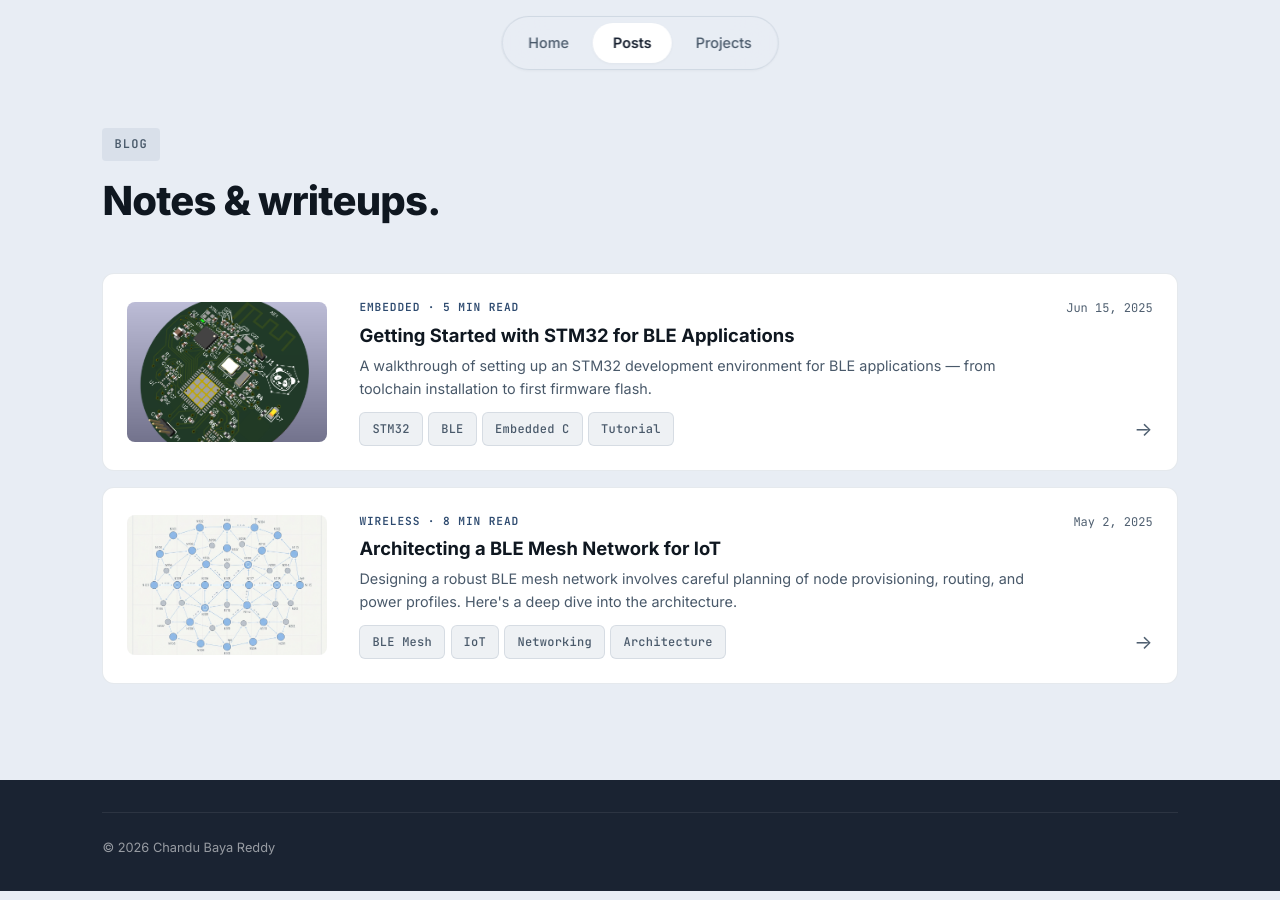
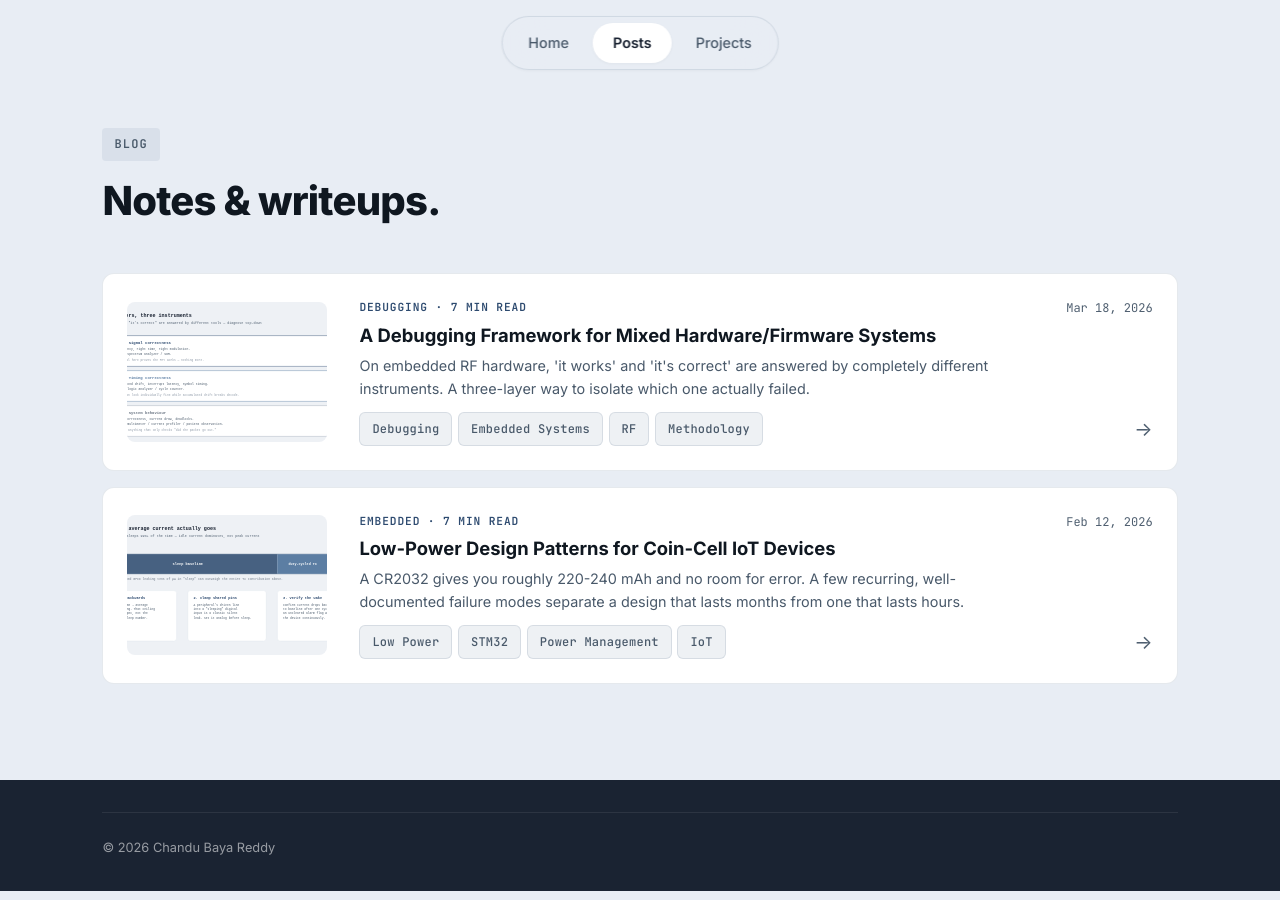
Before and after one commit to Chandubreddy819/Portfolio, a Jekyll site: the page built from posts.html, in a window 1280 px wide. Built offline with Jekyll 4.4.1, drawn with Linux system fonts in a browser that asks for light colours; some web fonts are replaced; some of the changed lines change nothing that is shown.

Commit message:
Replace placeholder blog posts with real, cited technical writeups
The two existing posts were AI-generated stock photos and content that
didn't reflect any real work - a "BLE mesh network" post for a project
that doesn't use mesh at all, and a generic stock photo of a breadboard
for an STM32 setup post with no real substance.

Replaced both with original technical writeups grounded in real,
documented engineering practice and cited against primary sources:

- "Low-Power Design Patterns for Coin-Cell IoT Devices": CR2032 budget
  math (cited against Energizer/Maxell datasheets), the GPIO
  analog-mode leakage pattern (cited against ST's AN4899), and the
  RTC alarm-flag clearing gotcha on STM32F1 parts (cited against ST
  Community reports).
- "A Debugging Framework for Mixed Hardware/Firmware Systems": a
  three-layer methodology (signal / timing / system-behaviour)
  for isolating RF hardware failures, citing the DWT cycle-counter
  mechanism (ARM CoreSight TRM) and established layered-debugging
  practice.

Both posts get their own hand-built SVG header graphics matching the
site's design tokens, replacing the stock images. Also fixed the
resulting accessibility findings: inline post-body links now get an
underline (axe's link-in-text-block contrast check), and post card
titles moved from h3 to h2 to keep heading order sequential after the
page's single h1. Both new post pages score 100/100/100/100 on
Lighthouse (accessibility/best-practices/SEO/agentic-browsing).

```diff
--- a/_posts/2025-05-02-ble-mesh-network-architecture.md
+++ /dev/null
@@ -1,20 +0,0 @@
----
-id: ble-mesh-network-architecture
-title: "Architecting a BLE Mesh Network for IoT"
-category: "WIRELESS"
-image: "assets/post_images/ble_network.png"
-read_time: "8 min read"
-summary: "Designing a robust BLE mesh network involves careful planning of node provisioning, routing, and power profiles. Here's a deep dive into the architecture."
-tags: ["BLE Mesh", "IoT", "Networking", "Architecture"]
----
-## Introduction to BLE Mesh
-
-Unlike traditional Bluetooth which is strictly point-to-point or star topology, BLE Mesh enables many-to-many communications. This is critical for large-scale IoT deployments like smart buildings or industrial automation.
-
-## Node Types
-
-Understanding the different node types is key: Relay nodes extend the range, Proxy nodes allow smartphones to connect to the mesh, and Low Power nodes sleep most of the time while their Friend nodes cache messages for them.
-
-## Security and Provisioning
-
-Security is mandatory in BLE Mesh. Devices must be securely provisioned into the network using a 256-bit elliptic curve Diffie-Hellman key exchange. Network keys and application keys provide separation of concerns.
--- a/_posts/2025-06-15-getting-started-with-stm32.md
+++ /dev/null
@@ -1,20 +0,0 @@
----
-id: getting-started-with-stm32
-title: "Getting Started with STM32 for BLE Applications"
-category: "EMBEDDED"
-image: "assets/project_images/BLE_Mioty.png"
-read_time: "5 min read"
-summary: "A walkthrough of setting up an STM32 development environment for BLE applications — from toolchain installation to first firmware flash."
-tags: ["STM32", "BLE", "Embedded C", "Tutorial"]
----
-## Why STM32?
-
-When it comes to embedded BLE applications, the STM32 family offers an excellent balance of power efficiency, peripheral richness, and tooling support. In this post, I'll walk through my setup for the BLE + mioty localization tag project.
-
-## Development Environment
-
-I use STM32CubeIDE for project configuration and code generation, combined with VS Code for actual editing. The STM32CubeMX tool handles peripheral initialization, clock configuration, and middleware setup. For flashing and debugging, I use an ST-Link V2 programmer with OpenOCD.
-
-## Key Takeaways
-
-Start with the HAL libraries for prototyping, then optimize critical paths with direct register access. Always configure your clock tree for the lowest power consumption that meets your timing requirements. Use the power consumption calculator in CubeMX to estimate battery life early.
--- /dev/null
+++ b/_posts/2026-02-12-low-power-patterns-coin-cell-iot.md
@@ -0,0 +1,37 @@
+---
+id: low-power-patterns-coin-cell-iot
+title: "Low-Power Design Patterns for Coin-Cell IoT Devices"
+category: "EMBEDDED"
+image: "assets/post_images/sleep_current_budget.svg"
+read_time: "7 min read"
+summary: "A CR2032 gives you roughly 220-240 mAh and no room for error. A few recurring, well-documented failure modes separate a design that lasts months from one that lasts hours."
+tags: ["Low Power", "STM32", "Power Management", "IoT"]
+---
+A CR2032 coin cell holds roughly 220–240 mAh depending on manufacturer and discharge rate — Energizer rates its cell at 235 mAh to a 2.0 V end-point under a 15 kΩ load, Maxell specifies 220 mAh ([Energizer datasheet](https://data.energizer.com/pdfs/cr2032.pdf), [Maxell datasheet](https://cdn-shop.adafruit.com/datasheets/maxell_cr2032_datasheet.pdf)). That sounds generous until you do the arithmetic: pull even 1 mA continuously and the cell is dead in under two weeks. Any coin-cell device meant to last months rather than days lives or dies by its *sleep* current, not its peak current — and a handful of specific, well-documented failure modes keep showing up in low-power STM32 designs. Below are the four that matter most, each with the underlying mechanism.
+
+## Sleep current is a budget, not a target
+
+The instinct is to optimize the expensive stuff — radio transmit power, clock speed, active-mode current. But if a device sleeps 99%+ of the time, idle current dominates the average almost entirely. A radio pulling several mA for a 15 ms burst every 10 seconds contributes only a tiny duty-cycled sliver to the average; a sleep state leaking an extra 50 µA runs continuously and can dwarf it. Budget backwards from the target lifetime, convert it into an average-current ceiling, and treat that ceiling as the real spec — not a datasheet's headline "deep sleep" figure, which rarely accounts for what the rest of the board is doing.
+
+## Peripherals don't stop existing when they sleep
+
+The least obvious leak isn't in the microcontroller itself — it's in how the MCU's own GPIOs interact with a peripheral that's still electrically alive. Many radios and sensors keep a status or interrupt line actively driven even in their own low-power state. If the corresponding MCU pin is still configured as a digital input during sleep, that constant external drive burns current through the input buffer for as long as both sides hold their state — silently, continuously, and invisible to anything short of directly measuring supply current.
+
+ST's own AN4899 application note on GPIO configuration for low-power STM32 designs addresses exactly this: unused or externally-driven pins should be moved to Analog mode before entering a low-power state, since that electrically disconnects the digital input buffer that would otherwise leak ([AN4899](https://www.st.com/resource/en/application_note/an4899-stm32-microcontroller-gpio-configuration-for-hardware-settings-and-lowpower-consumption-stmicroelectronics.pdf)). It's worth noting a subtlety the note calls out directly: setting a pin to Analog mode doesn't by itself close the analog switch — the switch is controlled by whether an analog peripheral is enabled on that pin — but it does disconnect the Schmitt-trigger input buffer that's the actual source of the leakage current in this scenario. On a board where a radio's `BUSY`/interrupt line stays driven through sleep, that reconfiguration is frequently the single biggest lever left once the obvious optimizations are exhausted.
+
+## Don't trust a wake source until you've watched it wake twice
+
+Real-time clock alarms are a common wake source for periodic duty-cycling, and they have a specific, documented failure mode on STM32F1 parts: if the alarm flag isn't cleared correctly, the RTC re-triggers immediately and the device never actually sleeps for the configured interval. This isn't a hypothetical — ST's own community forum has multiple threads describing exactly this on the F1 family, including cases where the alarm flag isn't preserved correctly across reset, and where the standard HAL clear macro needs to be paired with an explicit NVIC pending-interrupt clear to actually take effect ([STM32F103 ALRF flag discussion](https://community.st.com/t5/stm32-mcus-embedded-software/stm32f103-multiple-wakeup-sources-detection-unable-to-read-rtc/td-p/593098)). The practical takeaway: don't assume a wake source is configured correctly because the device woke up once. Trigger a wake cycle, confirm current drops back to baseline and *stays* there until the next scheduled wake, and if it doesn't, be prepared to bypass the HAL abstraction and clear the flag with a direct register write.
+
+## Waking a sleeping peripheral takes a real handshake, not a delay
+
+Radios and sensors with their own sleep states typically need an explicit wake sequence — a chip-select pulse held for a minimum duration, a dummy SPI transaction, a status pin polled until it settles — before they're ready to accept commands again. It's tempting to paper over this with a fixed delay, but a delay that's occasionally too short leaves the MCU talking to a peripheral that isn't listening yet, which tends to surface as an intermittent hang rather than a clean, reproducible failure. Wait on the actual readiness signal the datasheet defines, not a guessed number of milliseconds.
+
+## Measuring instead of assuming
+
+Every failure mode above is invisible from a purely functional test — the radio still transmits correctly, the sensor still reads correctly, the logic is still correct. They only become visible once current is measured directly instead of behavior alone being observed. For anything meant to run for months on a coin cell, current measurement isn't a final verification step — it needs to be part of the same debug loop as functional testing, from the first time the device goes to sleep.
+
+### Further reading
+- [AN4899 — STM32 GPIO configuration for hardware settings and low-power consumption (ST)](https://www.st.com/resource/en/application_note/an4899-stm32-microcontroller-gpio-configuration-for-hardware-settings-and-lowpower-consumption-stmicroelectronics.pdf)
+- [Energizer CR2032 datasheet](https://data.energizer.com/pdfs/cr2032.pdf)
+- [STM32F103 RTC ALRF flag / wake-source discussion (ST Community)](https://community.st.com/t5/stm32-mcus-embedded-software/stm32f103-multiple-wakeup-sources-detection-unable-to-read-rtc/td-p/593098)
--- /dev/null
+++ b/_posts/2026-03-18-debugging-mixed-hw-fw-systems.md
@@ -0,0 +1,38 @@
+---
+id: debugging-mixed-hw-fw-systems
+title: "A Debugging Framework for Mixed Hardware/Firmware Systems"
+category: "DEBUGGING"
+image: "assets/post_images/three-layer-debug.svg"
+read_time: "7 min read"
+summary: "On embedded RF hardware, 'it works' and 'it's correct' are answered by completely different instruments. A three-layer way to isolate which one actually failed."
+tags: ["Debugging", "Embedded Systems", "RF", "Methodology"]
+---
+Debugging a piece of embedded hardware that talks over RF is unusually easy to get wrong-footed on, because the obvious question — "is it working?" — has no single instrument that answers it. A radio can be transmitting a well-formed packet, on the correct frequency, at the correct time, and the device can still fail its actual job because of something a spectrum analyzer will never show. The standard embedded-debugging literature converges on a systematic reproduce → isolate → identify → fix → verify loop over random probing ([layered debugging strategy for embedded firmware](https://eajournals.org/ejcsit/wp-content/uploads/sites/21/2025/06/Best-Practices-2.pdf)); the layer that's easy to skip in *isolate* is picking the right instrument for the right kind of failure. Over a few RF-hardware bring-ups now, three layers and three instruments have covered nearly every failure I've hit.
+
+## Layer 1: is the signal correct?
+
+This is the layer most people check first, because it's the most visible: right frequency, right time, right modulation. A spectrum analyzer or SDR answers this directly. If a device is silent, transmitting garbage, or hopping frequencies incorrectly, that's a Layer 1 problem, and dedicated wireless-debugging tooling — protocol analyzers, spectrum analyzers, RF performance testers — is built specifically to answer it quickly ([RF/wireless debugging tool overview](https://cranesvarsity.com/how-to-debug-embedded-systems-tools-and-techniques-for-firmware-developers/)).
+
+The trap is stopping here. A clean, correctly-shaped signal proves the physical layer works. It says nothing about whether the system built on top of it actually works.
+
+## Layer 2: is the timing correct?
+
+The next layer needs a different instrument — a logic analyzer, or a cycle-accurate timer on the MCU itself. On ARM Cortex-M3/M4 parts, the Data Watchpoint and Trace (DWT) unit's free-running `DWT_CYCCNT` register increments once per core clock cycle, and reading it gives sub-microsecond timing resolution with almost no overhead — precise enough to catch drift that a wider time-scale view would miss entirely ([DWT cycle counting on Cortex-M](https://mcuoneclipse.com/2017/01/30/cycle-counting-on-arm-cortex-m-with-dwt/), [ARM Cortex-M3 Technical Reference Manual](https://developer.arm.com/documentation/ddi0337/e/ch11s05s01)).
+
+This matters most for protocols with tight timing budgets — frequency-hopping schemes, anything relying on precise symbol timing, multi-device synchronization. A small, accumulating clock drift across a long transmission can leave every individual burst looking correctly formed on a spectrum analyzer while the receiving end still can't reconstruct the full message, because the failure lives in the relationship *between* bursts, not within any single one of them.
+
+## Layer 3: is the system's behavior correct?
+
+The last layer has nothing to do with RF — it's whether the device does the right thing over time: sleeps when it should, wakes when it should, doesn't leak current somewhere the datasheet didn't warn about, doesn't deadlock waiting on a peripheral that's still asleep. This layer is diagnosed with a multimeter, a current profiler, or patient observation across many cycles rather than a single transmission — power-management conflicts and protocol state-machine errors are explicitly called out as a distinct failure category from the RF issues Layer 1 catches ([common wireless-system failure categories](https://cranesvarsity.com/how-to-debug-embedded-systems-tools-and-techniques-for-firmware-developers/)). It's the layer most likely to be silently wrong, because nothing about it shows up if the only thing being checked is whether the packet went out correctly.
+
+## Why the order matters
+
+Working top-down matters because a failure at a lower layer can look, on the surface, exactly like a failure at a higher one. A device that "doesn't work" might have a perfect Layer 1 signal and a broken Layer 3 sleep state — chasing RF settings to fix a power bug wastes time a five-minute current-profiling check would have caught immediately. Conversely, an intermittent decode failure that looks like a system-level flake can be a Layer 2 timing drift invisible to anything except a cycle-accurate trace.
+
+The instinct to reach for the most familiar tool first — usually a spectrum analyzer, because RF failures feel like the "interesting" ones — is exactly what this framework is meant to counter. Before assuming a bug lives in the layer that's most comfortable to debug, it's worth explicitly asking which of the three questions actually failed, and picking the instrument that answers *that* question rather than the one already on the bench.
+
+### Further reading
+- [Best Practices for Debugging Embedded Software (EAJournals)](https://eajournals.org/ejcsit/wp-content/uploads/sites/21/2025/06/Best-Practices-2.pdf)
+- [How to Debug Embedded Systems: Tools and Techniques for Firmware Developers](https://cranesvarsity.com/how-to-debug-embedded-systems-tools-and-techniques-for-firmware-developers/)
+- [Cycle Counting on ARM Cortex-M with DWT](https://mcuoneclipse.com/2017/01/30/cycle-counting-on-arm-cortex-m-with-dwt/)
+- [ARM Cortex-M3 Technical Reference Manual — DWT](https://developer.arm.com/documentation/ddi0337/e/ch11s05s01)
--- a/posts.html
+++ b/posts.html
@@ -32,7 +32,7 @@ permalink: /posts.html
                     {% endif %}
                     <div class="post-card-body">
                         <div class="post-card-category">{{ post.category }}{% if post.read_time %} · {{ post.read_time }}{% endif %}</div>
-                        <h3 class="post-card-title">{{ post.title }}</h3>
+                        <h2 class="post-card-title">{{ post.title }}</h2>
                         <p class="post-card-summary">{{ post.summary }}</p>
                         <div class="post-card-tags">
                             {% for t in post.tags %}<span class="chip">{{ t }}</span>{% endfor %}
--- a/style.css
+++ b/style.css
@@ -1337,6 +1337,11 @@ img {
   color: var(--text-secondary);
   line-height: 1.8;
   margin-bottom: 1.25rem;
+}
+
+.post-detail-content p a {
+  text-decoration: underline;
+  text-underline-offset: 2px;
 }
 
 /* ============================================
```
Also changed, not shown: assets/post_images/ble_network.png (deleted), assets/post_images/sleep_current_budget.svg (added), assets/post_images/stm32_board.png (deleted), assets/post_images/three-layer-debug.svg (added).
